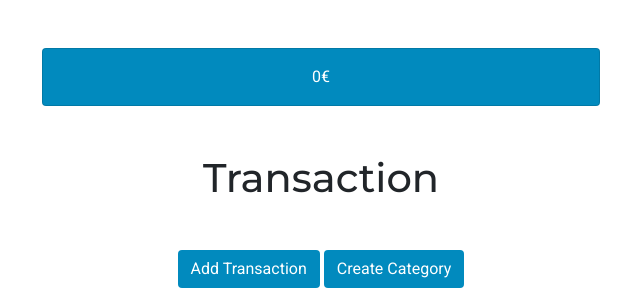
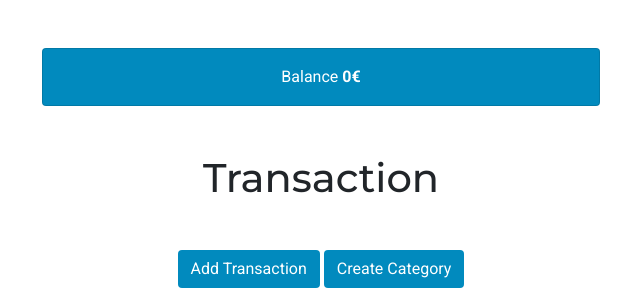
Before and after one commit to jmanager25/ExpenseTrack, a Django app: page /home/ in a window 1280 px wide. Shown: the part 56-356 px from the top of the page, without its empty margins (319-959 px from the left). Run offline with Django 3.2, Linux system fonts and the light colour scheme; the visitor is signed in with stand-in values (Sample User, id 1); data that the repository does not hold is empty; some libraries are stand-ins or nearby versions.

Commit message:
Add Update balance section

```diff
--- a/expensetracker/templates/home.html
+++ b/expensetracker/templates/home.html
@@ -6,7 +6,7 @@
 <!-- Balance Section -->
 <section class="card balance m-auto mt-5">
     <duv class="card-body text-center">
-        {{ balance }}€
+        Balance <strong>{{ balance }}€</strong>
     </duv>
 </section>
 
```
